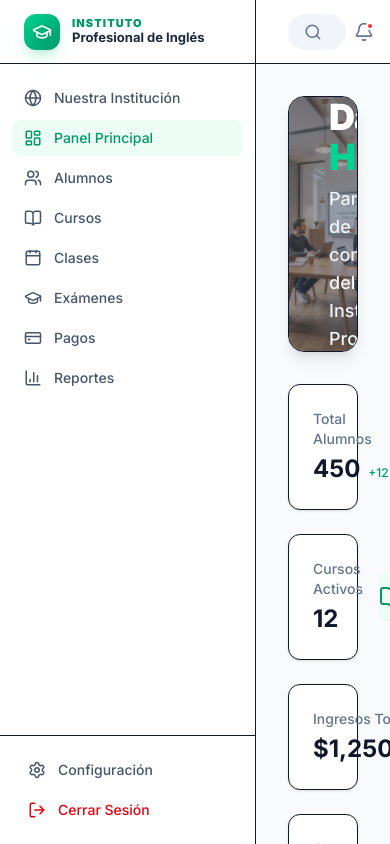
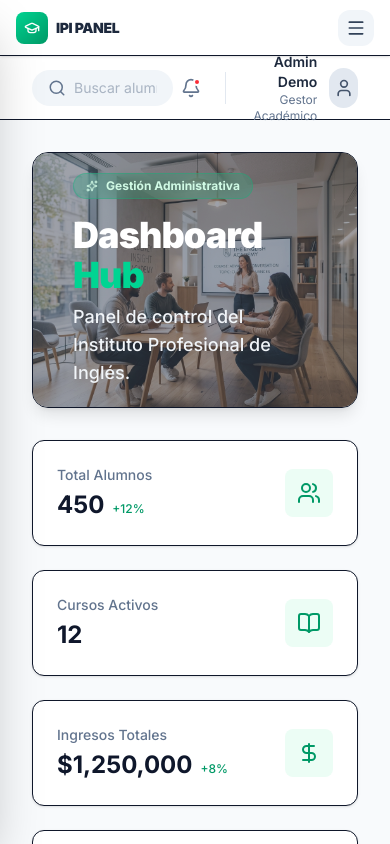
Before and after one commit to lautibus-a11y/Web-Sistema-de-Gestion-educativo, a Next.js app: page /dashboard in a window 390 px wide. Built offline with nearby package versions, Linux system fonts and the light colour scheme.

Commit message:
Mobile-first overhaul: sidebar hamburger menu, gallery scroll, card visibility

```diff
--- a/src/app/layout.tsx
+++ b/src/app/layout.tsx
@@ -30,7 +30,8 @@ export default function RootLayout({
       <body className={inter.className}>
         <div className="flex h-screen overflow-hidden bg-slate-50">
           <Sidebar />
-          <div className="flex flex-1 flex-col overflow-hidden relative">
+          {/* Main content — add pt-14 on mobile to clear the fixed top bar */}
+          <div className="flex flex-1 flex-col overflow-hidden relative pt-14 md:pt-0">
             <div className="flex-1 overflow-y-auto overflow-x-hidden">
               {children}
             </div>
--- a/src/app/page.tsx
+++ b/src/app/page.tsx
@@ -199,10 +199,10 @@ export default function LandingPage() {
                 <div
                   key={service.id}
                   onClick={() => toggleCard(service.id)}
-                  className={`relative overflow-hidden group p-8 sm:p-10 rounded-[2.5rem] border-t-[8px] transition-all duration-700 cursor-pointer ${
+                  className={`relative overflow-hidden group p-6 sm:p-10 rounded-[2rem] sm:rounded-[2.5rem] border-t-[6px] sm:border-t-[8px] shadow-md hover:shadow-xl transition-all duration-700 cursor-pointer ${
                     isExpanded
-                      ? 'bg-slate-900 border-emerald-500 shadow-2xl scale-105 z-10'
-                      : 'bg-slate-50 border-slate-900 hover:border-slate-900 hover:bg-white hover:-translate-y-2'
+                      ? 'bg-slate-900 border-emerald-500 shadow-2xl sm:scale-105 z-10'
+                      : 'bg-white border-slate-900 hover:-translate-y-1'
                   }`}
                 >
                   <div className={`h-14 w-14 sm:h-16 sm:w-16 rounded-2xl flex items-center justify-center mb-8 sm:mb-10 transition-all duration-500 ${
@@ -247,31 +247,39 @@ export default function LandingPage() {
       </section>
 
       {/* NEW SECTION: Nuestra Institución & Galería */}
-      <section id="institucion" className="relative z-40 py-24 sm:py-32 px-4 sm:px-10 reveal">
+      <section id="institucion" className="relative z-40 py-16 sm:py-32 px-4 sm:px-10 reveal">
           <div className="container mx-auto">
-             <div className="flex flex-col lg:flex-row items-center gap-16 mb-24">
-                <div className="lg:w-1/2">
-                   <p className="text-emerald-500 font-black uppercase tracking-[0.3em] text-[10px] mb-4">Sobre nosotros</p>
-                   <h2 className="text-5xl sm:text-7xl font-black text-white tracking-tighter uppercase italic leading-[0.9] mb-8">
-                     Nuestra <br/> <span className="text-emerald-500">Institución</span>
+             {/* Text block */}
+             <div className="mb-10 sm:mb-16">
+                <p className="text-emerald-500 font-black uppercase tracking-[0.3em] text-[10px] mb-3">Sobre nosotros</p>
+                <h2 className="text-4xl sm:text-7xl font-black text-white tracking-tighter uppercase italic leading-[0.9] mb-6">
+                  Nuestra <span className="text-emerald-500">Institución</span>
                 </h2>
-                   <p className="text-slate-400 text-lg leading-relaxed max-w-xl mb-12">
+                <p className="text-slate-400 text-base sm:text-lg leading-relaxed max-w-2xl">
                    Con más de 15 años de trayectoria, IPI se ha consolidado como el centro de idiomas líder en excelencia académica.
-                      Nuestra misión es empoderar a nuestros alumnos con las herramientas necesarias para triunfar en un contexto global.
+                   Nuestra misión es empoderar a nuestros alumnos para triunfar en un contexto global.
                 </p>
-                   <div className="grid grid-cols-2 gap-6">
-                      <div className="p-6 rounded-2xl bg-white/5 border border-white/10">
-                         <Camera size={24} className="text-emerald-400 mb-4" />
-                         <p className="text-white font-black uppercase text-xs tracking-wider">Instalaciones Modernas</p>
              </div>
-                      <div className="p-6 rounded-2xl bg-white/5 border border-white/10">
-                         <Layers size={24} className="text-emerald-400 mb-4" />
-                         <p className="text-white font-black uppercase text-xs tracking-wider">Soporte Digital</p>
+
+             {/* Mobile: horizontal scroll gallery */}
+             <div className="md:hidden flex gap-4 overflow-x-auto pb-4 snap-x snap-mandatory scrollbar-hide -mx-4 px-4">
+                {galleryImages.map((img, i) => (
+                   <div key={i} className="relative shrink-0 w-[75vw] h-[50vw] rounded-[1.5rem] overflow-hidden snap-start border-2 border-white/10">
+                      <Image
+                        src={img.src}
+                        alt={img.alt}
+                        fill
+                        className="object-cover"
+                      />
+                      <div className="absolute inset-0 bg-gradient-to-t from-slate-900/80 via-transparent to-transparent flex items-end p-4">
+                         <span className="text-white text-[10px] font-black uppercase tracking-widest">{img.alt}</span>
                       </div>
                    </div>
+                ))}
              </div>
 
-                <div className="lg:w-1/2 grid grid-cols-2 md:grid-cols-3 gap-4 auto-rows-[150px] sm:auto-rows-[200px]">
+             {/* Desktop: masonry grid */}
+             <div className="hidden md:grid grid-cols-3 gap-4 auto-rows-[200px]">
                 {galleryImages.map((img, i) => (
                    <div key={i} className={`relative group overflow-hidden rounded-[2rem] border-2 border-white/10 hover:border-emerald-500 transition-all duration-700 ${img.span}`}>
                       <Image
@@ -285,6 +293,17 @@ export default function LandingPage() {
                       </div>
                    </div>
                 ))}
+             </div>
+
+             {/* Feature chips - mobile only */}
+             <div className="grid grid-cols-2 gap-4 mt-8 md:hidden">
+                <div className="p-4 rounded-2xl bg-white/5 border border-white/10 flex items-center gap-3">
+                   <Camera size={20} className="text-emerald-400 shrink-0" />
+                   <p className="text-white font-black uppercase text-[10px] tracking-wider">Instalaciones Modernas</p>
+                </div>
+                <div className="p-4 rounded-2xl bg-white/5 border border-white/10 flex items-center gap-3">
+                   <Layers size={20} className="text-emerald-400 shrink-0" />
+                   <p className="text-white font-black uppercase text-[10px] tracking-wider">Soporte Digital</p>
                 </div>
              </div>
           </div>
--- a/src/components/layout/Sidebar.tsx
+++ b/src/components/layout/Sidebar.tsx
@@ -1,5 +1,6 @@
 'use client'
 
+import { useState } from 'react'
 import Link from 'next/link'
 import { usePathname } from 'next/navigation'
 import {
@@ -12,13 +13,15 @@ import {
   BarChart3,
   Settings,
   LogOut,
-  Globe
+  Globe,
+  Menu,
+  X
 } from 'lucide-react'
 import { cn } from '@/lib/utils'
 
 const menuItems = [
-  { icon: Globe, label: 'Nuestra Institución', href: '/' },
-  { icon: LayoutDashboard, label: 'Panel Principal', href: '/dashboard' },
+  { icon: Globe, label: 'Institución', href: '/' },
+  { icon: LayoutDashboard, label: 'Panel', href: '/dashboard' },
   { icon: Users, label: 'Alumnos', href: '/students' },
   { icon: BookOpen, label: 'Cursos', href: '/courses' },
   { icon: Calendar, label: 'Clases', href: '/classes' },
@@ -29,62 +32,117 @@ const menuItems = [
 
 export function Sidebar() {
   const pathname = usePathname()
+  const [mobileOpen, setMobileOpen] = useState(false)
 
-  return (
-    <div className="flex h-screen w-64 flex-col border-r bg-white">
-      <div className="flex h-16 items-center border-b px-6">
-        <Link href="/dashboard" className="flex items-center gap-3">
+  const NavContent = () => (
+    <>
+      {/* Logo */}
+      <div className="flex h-16 items-center border-b px-4 sm:px-6 shrink-0">
+        <Link href="/dashboard" className="flex items-center gap-3" onClick={() => setMobileOpen(false)}>
           <div className="flex h-9 w-9 shrink-0 items-center justify-center rounded-xl bg-gradient-to-br from-emerald-400 to-emerald-600 text-white shadow-lg shadow-emerald-500/20">
-            <GraduationCap size={20} className="drop-shadow-sm" />
+            <GraduationCap size={20} />
           </div>
           <div className="flex flex-col">
-            <span className="text-[11px] font-black text-emerald-600 uppercase tracking-widest leading-none">Instituto</span>
-            <span className="text-[13px] font-bold text-slate-800 leading-tight">Profesional de Inglés</span>
+            <span className="text-[10px] font-black text-emerald-600 uppercase tracking-widest leading-none">Instituto</span>
+            <span className="text-[12px] font-bold text-slate-800 leading-tight">Profesional de Inglés</span>
           </div>
         </Link>
       </div>
 
+      {/* Nav items */}
       <div className="flex-1 overflow-y-auto py-4">
-        <nav className="space-y-1 px-3">
+        <nav className="space-y-1 px-2 sm:px-3">
           {menuItems.map((item) => {
             const isActive = pathname === item.href
             return (
               <Link
                 key={item.href}
                 href={item.href}
+                onClick={() => setMobileOpen(false)}
                 className={cn(
-                  'flex items-center gap-3 rounded-lg px-3 py-2 text-sm font-medium transition-colors',
+                  'flex items-center gap-3 rounded-xl px-3 py-3 text-sm font-semibold transition-all',
                   isActive
-                    ? 'bg-emerald-50 text-emerald-600'
+                    ? 'bg-emerald-50 text-emerald-700 shadow-sm'
                     : 'text-slate-600 hover:bg-slate-50 hover:text-slate-900'
                 )}
               >
-                <item.icon size={18} />
-                {item.label}
+                <item.icon size={18} className="shrink-0" />
+                <span className="truncate">{item.label}</span>
               </Link>
             )
           })}
         </nav>
       </div>
 
-      <div className="border-t p-4">
+      {/* Bottom */}
+      <div className="border-t p-3">
         <div className="flex flex-col gap-1">
           <Link
             href="/settings"
-            className="flex items-center gap-3 rounded-lg px-3 py-2 text-sm font-medium text-slate-600 hover:bg-slate-50 hover:text-slate-900"
+            onClick={() => setMobileOpen(false)}
+            className="flex items-center gap-3 rounded-xl px-3 py-3 text-sm font-semibold text-slate-600 hover:bg-slate-50 hover:text-slate-900"
           >
-            <Settings size={18} />
-            Configuración
+            <Settings size={18} className="shrink-0" />
+            <span>Configuración</span>
           </Link>
           <button
-            className="flex w-full items-center gap-3 rounded-lg px-3 py-2 text-sm font-medium text-red-600 hover:bg-red-50"
+            className="flex w-full items-center gap-3 rounded-xl px-3 py-3 text-sm font-semibold text-red-500 hover:bg-red-50"
             onClick={() => alert('Demo de cierre de sesión')}
           >
-            <LogOut size={18} />
-            Cerrar Sesión
+            <LogOut size={18} className="shrink-0" />
+            <span>Cerrar Sesión</span>
           </button>
         </div>
       </div>
-    </div>
+    </>
+  )
+
+  return (
+    <>
+      {/* Desktop sidebar */}
+      <div className="hidden md:flex h-screen w-60 lg:w-64 flex-col border-r bg-white shrink-0">
+        <NavContent />
+      </div>
+
+      {/* Mobile top bar */}
+      <div className="md:hidden fixed top-0 left-0 right-0 z-50 flex items-center justify-between h-14 bg-white border-b px-4 shadow-sm">
+        <Link href="/dashboard" className="flex items-center gap-2">
+          <div className="flex h-8 w-8 shrink-0 items-center justify-center rounded-lg bg-gradient-to-br from-emerald-400 to-emerald-600 text-white">
+            <GraduationCap size={16} />
+          </div>
+          <span className="text-sm font-black text-slate-800 uppercase tracking-tight">IPI Panel</span>
+        </Link>
+        <button
+          onClick={() => setMobileOpen(true)}
+          className="p-2 rounded-xl bg-slate-100 text-slate-700 hover:bg-slate-200 transition-colors"
+        >
+          <Menu size={20} />
+        </button>
+      </div>
+
+      {/* Mobile overlay */}
+      {mobileOpen && (
+        <div
+          className="md:hidden fixed inset-0 z-40 bg-black/50 backdrop-blur-sm"
+          onClick={() => setMobileOpen(false)}
+        />
+      )}
+
+      {/* Mobile drawer */}
+      <div className={cn(
+        'md:hidden fixed top-0 left-0 z-50 h-full w-72 bg-white flex flex-col transition-transform duration-300 shadow-2xl',
+        mobileOpen ? 'translate-x-0' : '-translate-x-full'
+      )}>
+        <div className="absolute top-4 right-4">
+          <button
+            onClick={() => setMobileOpen(false)}
+            className="p-2 rounded-xl bg-slate-100 text-slate-700"
+          >
+            <X size={18} />
+          </button>
+        </div>
+        <NavContent />
+      </div>
+    </>
   )
 }
```
Lines whose indentation alone changed are shown as unchanged.
